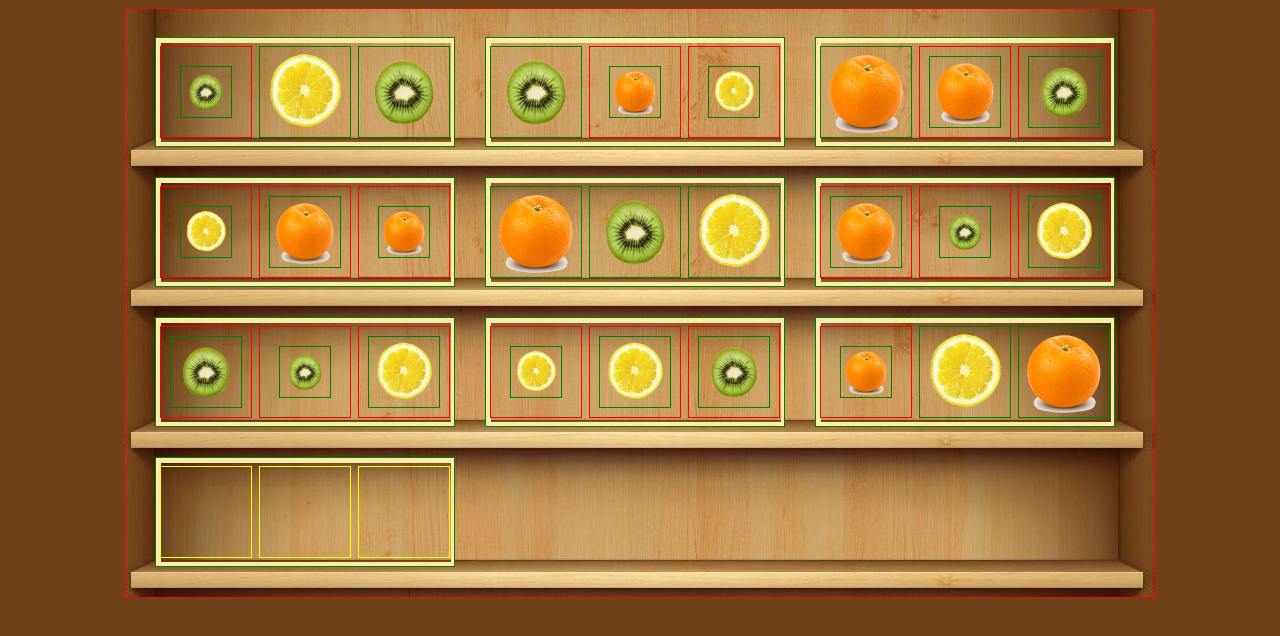
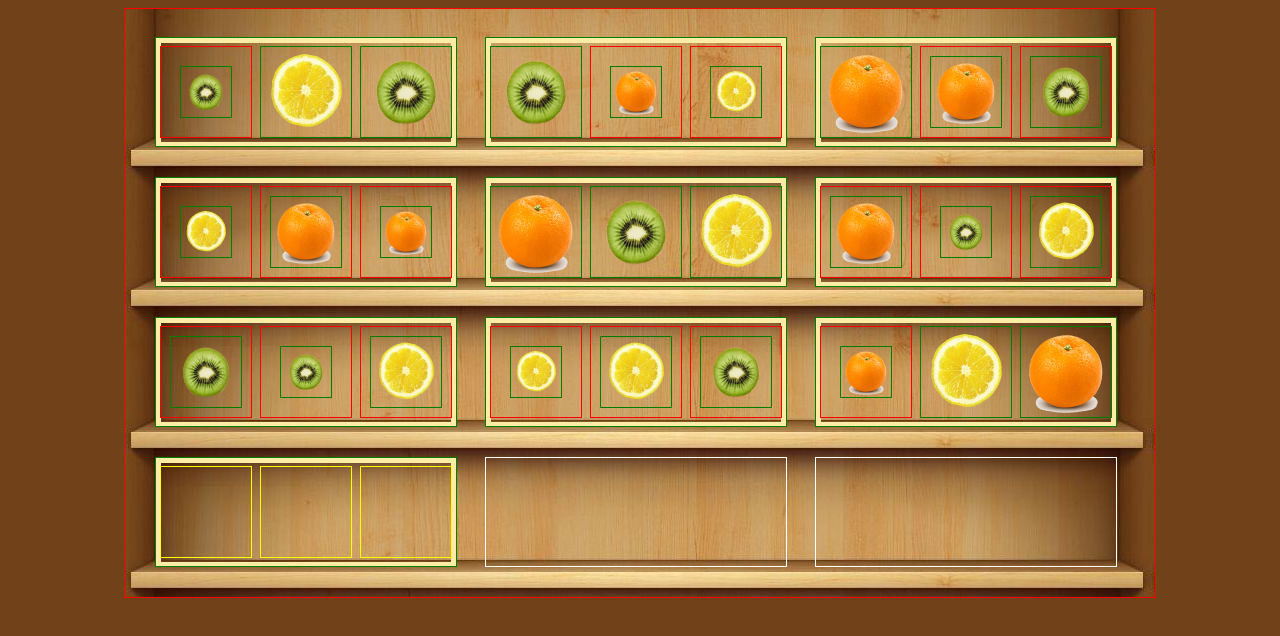
Before and after one commit to RomanMykytyn/Fruit_game, a React app: page / in a window 1280 px wide. Built offline with nearby package versions, Linux system fonts and the light colour scheme.

Commit message:
Next step4.

```diff
--- a/public/style.css
+++ b/public/style.css
@@ -23,12 +23,27 @@ body {
 
 .box {
   font-size: 8px;
+  height: 108px;
+  width: 300px;
   text-align: center;
   border: 1px solid green;
   background-image: url(images/boxFrame.png);
   display: flex;
   justify-content: space-around;
   align-items: center;
+}
+
+.boxHidden {
+  height: 108px;
+  width: 300px;
+  border: 1px solid white;
+}
+
+.boxPlace {
+  margin: 0;
+  padding: 0;
+  padding-bottom: 0;
+  /*border: 1px solid black;*/
 }
 
 .fruit {
--- /dev/null
+++ b/src/actions/moveBox.js
@@ -0,0 +1,80 @@
+function gameData(data) {
+    var copyData = [...data]
+    return {
+        type: 'GAME_UPDATE',
+        gameData: copyData
+    };
+}
+
+export function moveBox(e, data) {
+  return (dispatch) => {
+    var elem = e.target.parentNode;
+    console.log(elem);
+    var targets = document.getElementsByClassName('boxHidden');
+    var coords = getCoords(elem);
+    var shiftX = e.pageX - coords.left;
+    var shiftY = e.pageY - coords.top;
+    elem.style.position = 'absolute';
+
+    elem.ondragstart = function() {
+      return false;
+    };
+
+    function getCoords(elem) {
+      var box = elem.getBoundingClientRect();
+      return {
+        top: box.top + pageYOffset,
+        left: box.left + pageXOffset
+      };
+    }
+
+    function moveAt(e) {
+      elem.style.left = e.pageX - shiftX + 'px';
+      elem.style.top = e.pageY - shiftY + 'px';
+    }
+
+    document.onmousemove = function(e) {
+      moveAt(e);
+    }
+
+    elem.onmouseup = function(e) {
+      document.onmousemove = null;
+      elem.onmouseup = null;
+      elem.style.position = 'static';
+      console.log(targets);
+      for(let i=0;i<targets.length;i++){
+        var bounds = targets[i].getBoundingClientRect();
+        //console.log(bounds);
+        //console.log(e.pageX);
+        //console.log(e.pageY);
+        if(e.pageX < bounds.right &&
+          e.pageX > bounds.left  &&
+          e.pageY > bounds.top  &&
+          e.pageY < bounds.bottom) {
+            var newData = makeNewGameData(elem.id, targets[i].id);
+            console.log(elem.id);
+            return dispatch(gameData(newData));
+        }
+      }
+      elem.style.position = 'static';
+      return dispatch(gameData(data));
+    };
+
+    function makeNewGameData(oldPos, newPos) {
+      for (let i = 0; i < data.length; i++) {
+        if (data[i].id == oldPos) {
+          data[i].busy = false;
+          var fruitsInBox = data[i].fruits;
+
+        }
+      }
+      for (let i = 0; i < data.length; i++) {
+        if (data[i].id == newPos) {
+          data[i].busy = true;
+          data[i].fruits = fruitsInBox;
+        }
+      }
+      return data;
+    }
+  }
+}
--- /dev/null
+++ b/src/actions/moveFruit.js
@@ -0,0 +1,78 @@
+function gameData(data) {
+    var copyData = [...data]
+    return {
+        type: 'GAME_UPDATE',
+        gameData: copyData
+    };
+}
+
+export function moveFruit(e, data) {
+  return (dispatch) => {
+  var elem = document.getElementById(e.target.id);
+  var targets = document.getElementsByClassName('fruitHidden');
+  var coords = getCoords(elem);
+  var shiftX = e.pageX - coords.left;
+  var shiftY = e.pageY - coords.top;
+  elem.style.position = 'absolute';
+
+  elem.ondragstart = function() {
+    return false;
+  };
+
+  function getCoords(elem) {
+    var box = elem.getBoundingClientRect();
+    return {
+      top: box.top + pageYOffset,
+      left: box.left + pageXOffset
+    };
+  }
+
+  function moveAt(e) {
+    elem.style.left = e.pageX - shiftX + 'px';
+    elem.style.top = e.pageY - shiftY + 'px';
+  }
+
+  document.onmousemove = function(e) {
+    moveAt(e);
+  }
+
+  elem.onmouseup = function(e) {
+    document.onmousemove = null;
+    elem.onmouseup = null;
+    for(let i=0;i<targets.length;i++){
+      var bounds = targets[i].getBoundingClientRect();
+      console.log(bounds);
+      console.log(e.pageX);
+      console.log(e.pageY);
+      if(e.pageX < bounds.right &&
+        e.pageX > bounds.left  &&
+        e.pageY > bounds.top  &&
+        e.pageY < bounds.bottom) {
+          console.log(elem.getAttribute('type'));
+          console.log(data);
+          console.log(targets[i].getAttribute('idplace'));
+          var newData = makeNewGameData(elem.id, targets[i].getAttribute('idplace'), elem.getAttribute('type'));
+          return dispatch(gameData(newData));
+      }
+    }
+    elem.style.position = 'static';
+    return dispatch(gameData(data));
+  };
+
+  function makeNewGameData(oldPos, newPos, pieceFruit) {
+    for (let i = 0; i < data.length; i++) {
+      for (let j = 0; j < data[i].fruits.length; j++) {
+        if (data[i].fruits[j].id === oldPos) {
+          data[i].fruits[j].busy = false;
+        }
+        if (data[i].fruits[j].id === newPos) {
+          console.log('newPos');
+          data[i].fruits[j].busy = true;
+          data[i].fruits[j].type = pieceFruit;
+        }
+      }
+    }
+    return data;
+  }
+}
+}
--- a/src/components/App.js
+++ b/src/components/App.js
@@ -1,17 +1,33 @@
 
 import { connect } from 'react-redux';
 import Box from './box';
-
 import React from 'react';
+import { moveFruit } from '../actions/moveFruit';
+import { moveBox } from '../actions/moveBox';
 
 
 class App extends React.Component {
+
+  constructor(props) {
+        super(props);
+
+    }
+
+  shouldComponentUpdate() {
+    return true;
+  }
+
   render () {
     console.log(this.props.gameData);
     return (
       <div className='boxContainer'>
         {this.props.gameData.map(el =>
-          <Box boxData={el} key={el.id} />
+          <Box boxData={el}
+               key={el.id}
+               moveFruit={this.props.moveFruit}
+               moveBox={this.props.moveBox}
+               gameData={this.props.gameData}
+           />
         )}
       </div>
     )
@@ -19,14 +35,15 @@ class App extends React.Component {
 }
 
 const mapStateToProps = (state) => {
-    return {
-        gameData: state.gameData,
-    };
+    return ({
+        gameData: state.gameData
+    });
 };
 
 const mapDispatchToProps = (dispatch) => {
     return {
-
+      moveFruit: (e, data) => dispatch(moveFruit(e, data)),
+      moveBox: (e, data) => dispatch(moveBox(e, data))
     };
 };
 
--- a/src/components/box.js
+++ b/src/components/box.js
@@ -2,15 +2,30 @@ import React, { Component } from 'react';
 import Fruit from './fruit';
 
 class Box extends Component {
+
+  constructor(props) {
+        super(props);
+
+    }
+
+
   render () {
     var isHidden = this.props.boxData.busy ? 'box' : 'boxHidden';
     return (
-      <div className={isHidden}>
-        {isHidden === 'box' &&
-          this.props.boxData.fruits.map(el =>
-            <Fruit fruitData={el} key={el.id} />
-          )
-        }
+      <div className='boxPlace'>
+        <div className={isHidden}
+             id={this.props.boxData.id}>
+          {isHidden === 'box' &&
+            this.props.boxData.fruits.map(el =>
+              <Fruit fruitData={el}
+                     key={el.id}
+                     moveFruit={this.props.moveFruit}
+                     moveBox={this.props.moveBox}
+                     gameData={this.props.gameData}
+               />
+            )
+          }
+        </div>
       </div>
     );
   }
--- a/src/components/fruit.js
+++ b/src/components/fruit.js
@@ -2,61 +2,30 @@ import React, { Component } from 'react';
 
 class Fruit extends Component {
 
-  handlerMoveFruit(e) {
-    var elem = document.getElementById(e.target.id);
-    var targets = document.getElementsByClassName('fruitHidden');
-    var coords = getCoords(elem);
-    var shiftX = e.pageX - coords.left;
-    var shiftY = e.pageY - coords.top;
-    elem.style.position = 'absolute';
-
-    elem.ondragstart = function() {
-      return false;
-    };
-
-    function getCoords(elem) {
-      var box = elem.getBoundingClientRect();
-      return {
-        top: box.top + pageYOffset,
-        left: box.left + pageXOffset
-      };
+  constructor(props) {
+        super(props);
+        this.handlerMoveFruit = this.handlerMoveFruit.bind(this);
+        this.handlerMoveBox = this.handlerMoveBox.bind(this);
     }
 
-    function moveAt(e) {
-      elem.style.left = e.pageX - shiftX + 'px';
-      elem.style.top = e.pageY - shiftY + 'px';
-    }
+  handlerMoveFruit(e) {
+    this.props.moveFruit(e, this.props.gameData);
+  }
 
-    document.onmousemove = function(e) {
-      moveAt(e);
-    }
-
-    elem.onmouseup = function(e) {
-      document.onmousemove = null;
-      elem.onmouseup = null;
-      for(let i=0;i<targets.length;i++){
-        var bounds = targets[i].getBoundingClientRect();
-        console.log(bounds);
-        console.log(e.pageX);
-        console.log(e.pageY);
-        if(e.pageX < bounds.right &&
-          e.pageX > bounds.left  &&
-          e.pageY > bounds.top  &&
-          e.pageY < bounds.bottom) {
-            console.log('ok');
-        }
-      }
-    };
-
+  handlerMoveBox(e) {
+    this.props.moveBox(e, this.props.gameData);
   }
 
   render () {
     var isHidden = this.props.fruitData.busy ? 'fruit' : 'fruitHidden';
     return (
-        <div className={isHidden} idplace={this.props.fruitData.id}>
+        <div className={isHidden}
+             idplace={this.props.fruitData.id}
+             onMouseDown={this.handlerMoveBox}>
           {isHidden === 'fruit' &&
             <img src={'images/' + this.props.fruitData.type + '.png'}
                  id={this.props.fruitData.id}
+                 type={this.props.fruitData.type}
                  onMouseDown={this.handlerMoveFruit}/>
           }
         </div>
--- a/src/reducers/index.js
+++ b/src/reducers/index.js
@@ -1,10 +1,10 @@
 import { combineReducers } from 'redux';
 
 
-function itemsHasErrored(state = {}, action) {
+function gameData(state = [], action) {
     switch (action.type) {
-        case 'ITEMS_HAS_ERRORED':
-            return action.hasErrored;
+        case 'GAME_UPDATE':
+            return action.gameData;
 
         default:
             return state;
@@ -12,5 +12,5 @@ function itemsHasErrored(state = {}, action) {
 }
 
 export default combineReducers({
-    gameData: itemsHasErrored,
+    gameData: gameData
 });
--- a/src/store/configureStore.js
+++ b/src/store/configureStore.js
@@ -1,11 +1,14 @@
 import { createStore, applyMiddleware } from 'redux';
 import thunk from 'redux-thunk';
 import rootReducer from '../reducers/index';
+
+const composeEnhancers = window.__REDUX_DEVTOOLS_EXTENSION_COMPOSE__ || compose;
 
 export default function configureStore(initialState) {
     return createStore(
         rootReducer,
         initialState,
-        applyMiddleware(thunk)
+        composeEnhancers(
+        applyMiddleware(thunk))
     );
 }
```
